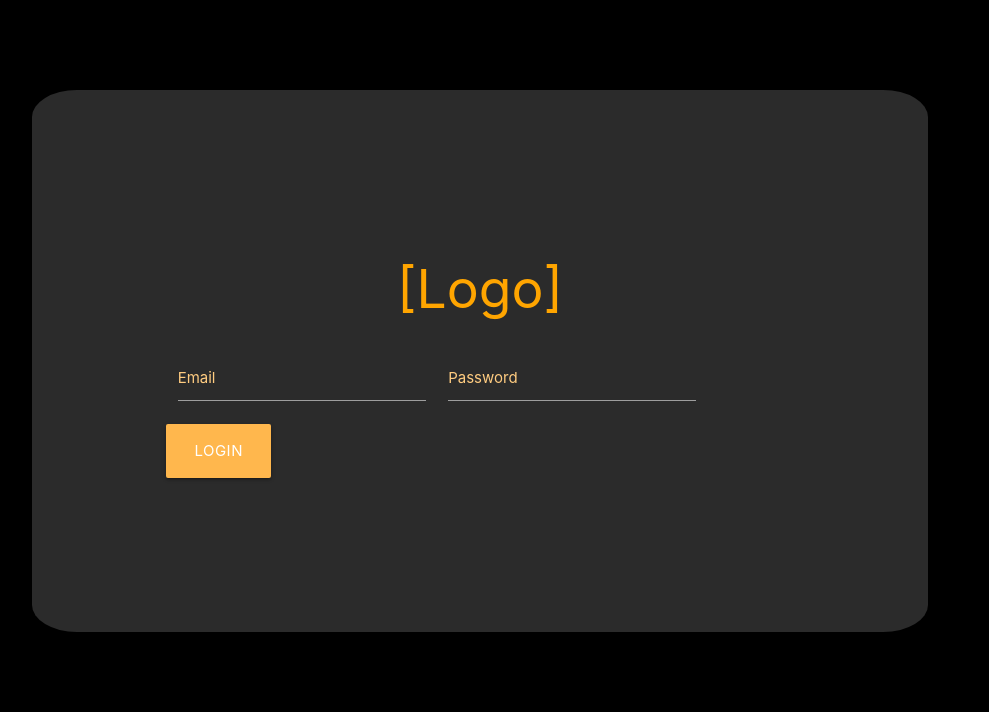
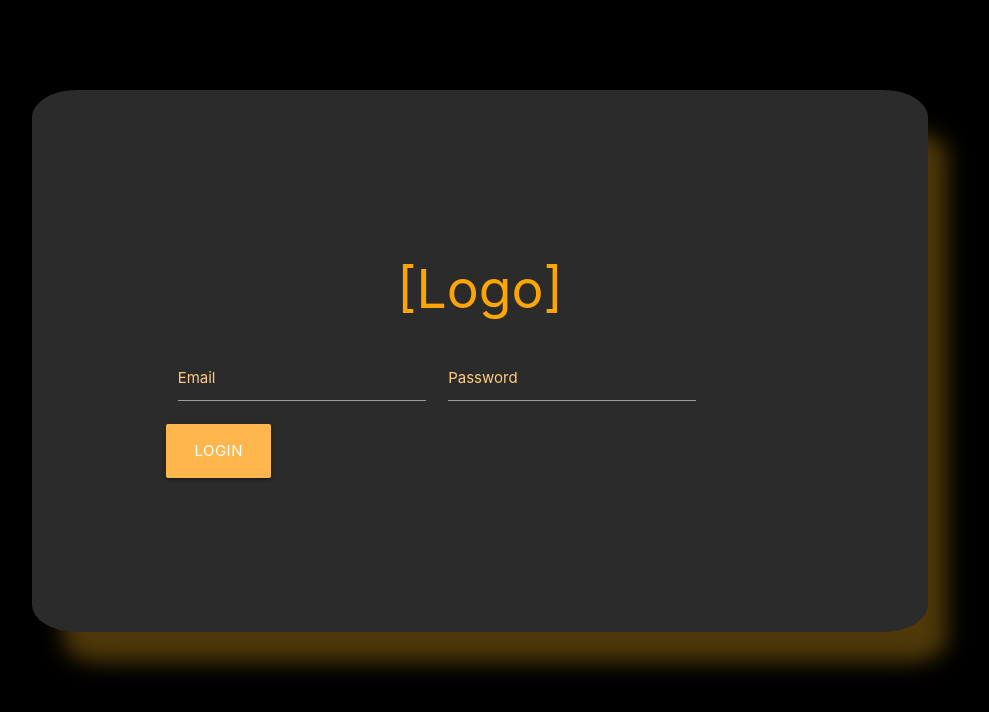
Before and after one commit to serbanoprea/crypto-tide-ui, a React (Create React App) app: page / in a window 1280 px wide. Shown: the top 712 px of the page, without its empty margins (160-1149 px from the left). Built offline with nearby package versions, Linux system fonts and the light colour scheme.

Commit message:
Sneaky master commit (style changes mainly)

```diff
--- a/package.json
+++ b/package.json
@@ -13,6 +13,7 @@
     "react-materialize": "^3.5.9",
     "react-redux": "^7.1.3",
     "react-router": "^5.1.2",
+    "react-router-dom": "^5.1.2",
     "react-scripts": "3.3.0",
     "redux": "^4.0.5",
     "redux-thunk": "^2.3.0"
--- a/src/App.css
+++ b/src/App.css
@@ -1,17 +1,6 @@
 body {
   height: 100%;
   background-color: black;
-}
-
-.App-logo {
-  height: 40vmin;
-  pointer-events: none;
-}
-
-@media (prefers-reduced-motion: no-preference) {
-  .App-logo {
-    animation: App-logo-spin infinite 20s linear;
-  }
 }
 
 .App-header {
@@ -114,4 +103,7 @@ body {
 
 .auth-box {
   color: orange;
+  -webkit-box-shadow: 25px 36px 22px -6px rgba(231,166,26,0.34);
+  -moz-box-shadow: 25px 36px 22px -6px rgba(231,166,26,0.34);
+  box-shadow: 25px 36px 22px -6px rgba(231,166,26,0.34);
 }
```
Also changed, not shown: 1 other file (tests, documents, lock files or other folders).
